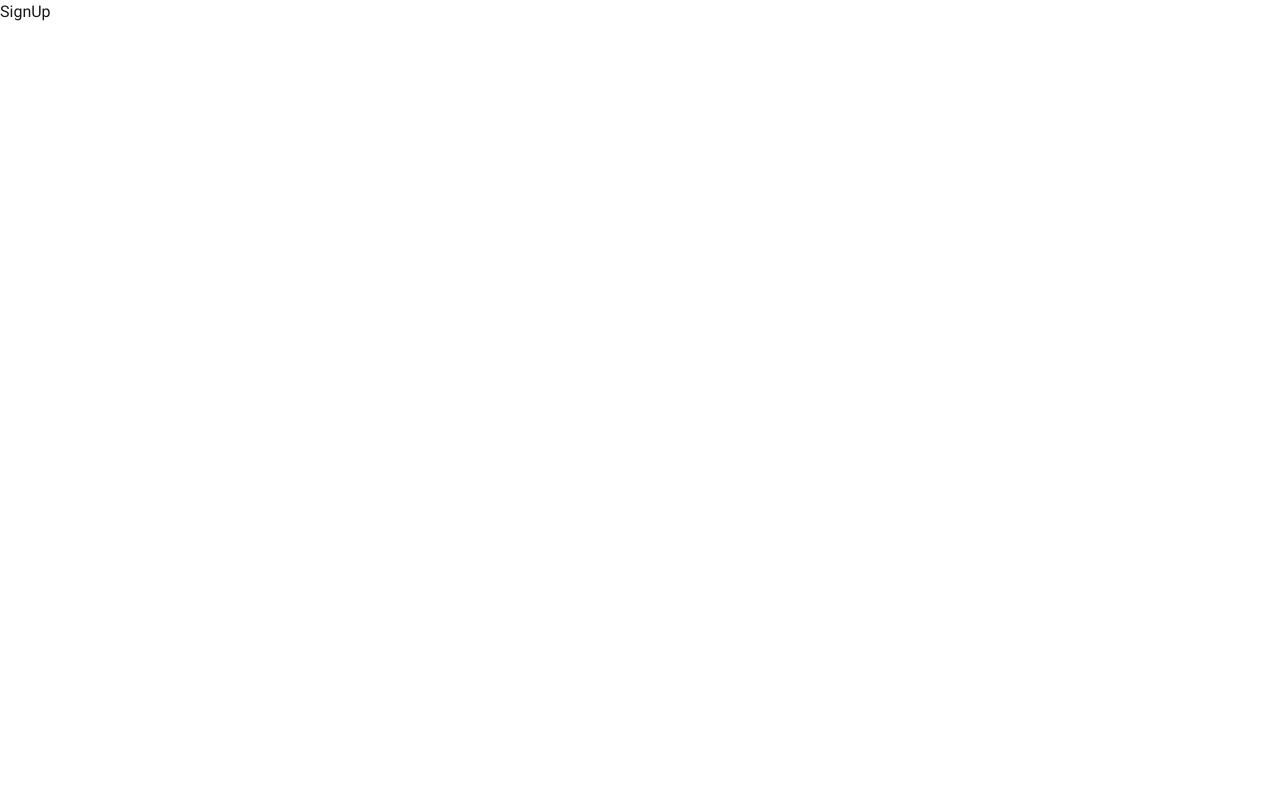
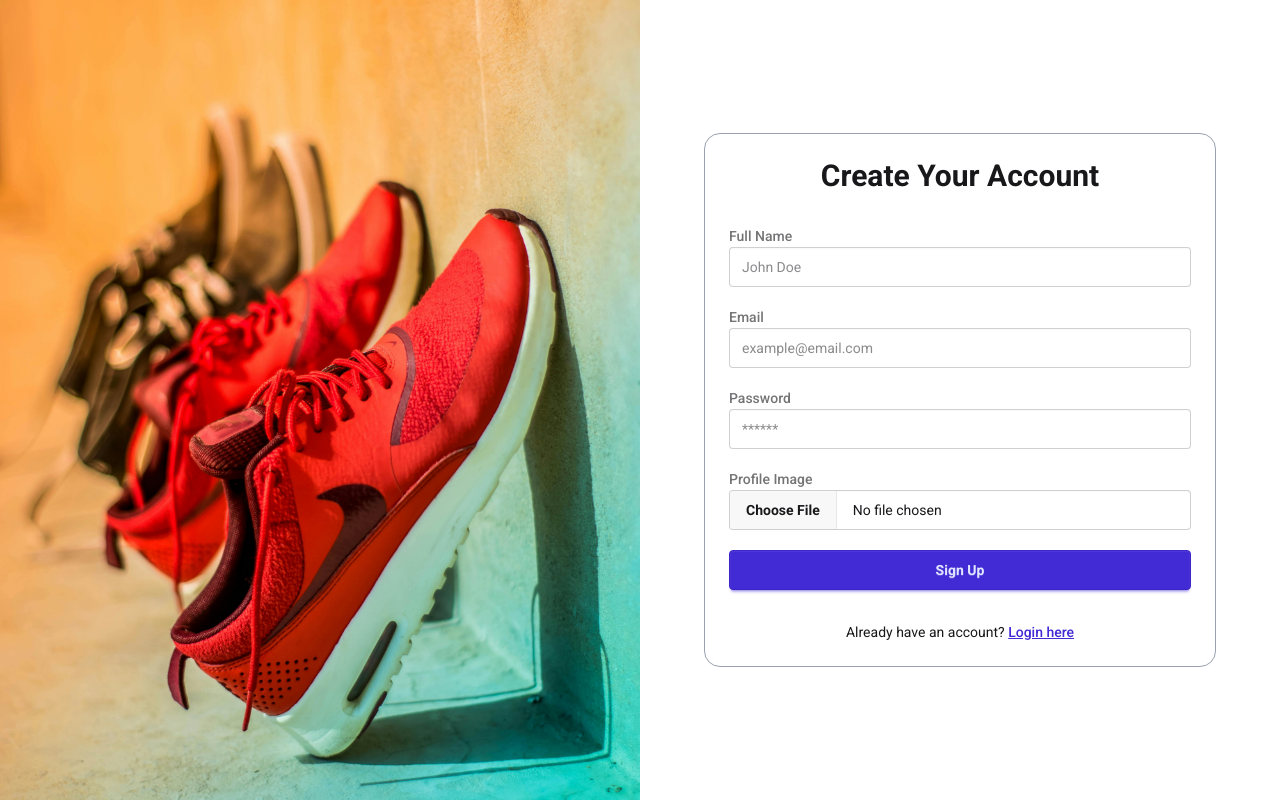
Before and after one commit to MdAkramHossenSujan/ShoeHub, a Next.js app: page /signup in a window 1280 px wide. Built offline with nearby package versions, Linux system fonts and the light colour scheme.

Commit message:
sign up added

```diff
--- /dev/null
+++ b/src/Provider/NextAuthProvider.js
@@ -0,0 +1,12 @@
+"use client"
+import { SessionProvider } from "next-auth/react"
+
+export default function NextAuthSessionProvider({
+  children
+}) {
+  return (
+    <SessionProvider>
+      {children}
+    </SessionProvider>
+  )
+}
--- a/src/app/(authpages)/login/page.jsx
+++ b/src/app/(authpages)/login/page.jsx
@@ -1,13 +1,11 @@
+"use client"
 import React from 'react'
-export const metadata = {
-  title: "Login",
-  description: "Generated by create next app",
-  icons: {
-    icon: "/UrbanKicks-logo-transparent.png"
-  },
-};
+import { useSession, signIn, signOut } from "next-auth/react"
+import Userinfo from '@/app/components/Userinfo'
 export default function Login() {
   return (
-    <div>Login</div>
+    <div><button onClick={() => signIn()}>Sign in</button>
+    <Userinfo/>
+    </div>
   )
 }
--- a/src/app/(authpages)/signup/page.jsx
+++ b/src/app/(authpages)/signup/page.jsx
@@ -1,13 +1,181 @@
-import React from 'react'
-export const metadata = {
-  title: "SignUp",
-  description: "Generated by create next app",
-  icons: {
-    icon: "/UrbanKicks-logo-transparent.png"
-  },
-};
+"use client";
+import React, { useState } from "react";
+import { useForm } from "react-hook-form";
+import axios from "axios";
+import { toast } from "react-hot-toast";
+
 export default function SignUp() {
+  const {
+    register,
+    handleSubmit,
+    formState: { errors },
+    reset,
+  } = useForm();
+
+  const [uploading, setUploading] = useState(false);
+  const [imageUrl, setImageURL] = useState("");
+
+  const handleImageUpload = async (e) => {
+    const file = e.target.files[0];
+    const formData = new FormData();
+    formData.append("image", file);
+
+    try {
+      setUploading(true);
+      const res = await axios.post(
+        `https://api.imgbb.com/1/upload?key=${process.env.NEXT_PUBLIC_IMGBB_KEY}`,
+        formData,
+        {
+          headers: {
+            "Content-Type": "multipart/form-data",
+          },
+        }
+      );
+      setImageURL(res.data.data.url);
+      toast.success("Image Uploaded Successfully ✅");
+    } catch (error) {
+      toast.error("Image Upload Failed ❌");
+      console.error(error);
+    } finally {
+      setUploading(false);
+    }
+  };
+
+  // ✅ Handle Form Submission
+  const onSubmit = async (data) => {
+    const userData = {
+      name: data.name,
+      email: data.email,
+      password: data.password,
+      image: imageUrl,
+    };
+
+    console.log("User Data:", userData);
+
+    try {
+      const res = await axios.post("http://localhost:5000/users", userData);
+      if (res.status === 201) {
+        toast.success("Account created successfully 🎉");
+
+      }
+    } catch (error) {
+      toast.error("Signup failed ❌");
+    }
+    reset()
+    setImageURL('')
+  };
+
   return (
-    <div>SignUp</div>
-  )
+    <div className="min-h-screen max-w-7xl mx-auto flex flex-col md:flex-row">
+      {/* Left Side - Image */}
+      <div className="hidden md:flex md:w-1/2">
+        <img
+          src="/pexels-zaktech90-1027130.jpg"
+          alt="Signup Illustration"
+          className="object-cover w-full h-screen"
+        />
+      </div>
+
+      {/* Right Side - Form */}
+      <div className="flex w-full md:w-1/2 justify-center items-center p-6 md:p-10">
+        <div className="card w-full max-w-lg border border-gray-400 rounded-2xl">
+          <div className="card-body">
+            <h2 className="text-3xl font-bold text-center mb-6">
+              Create Your Account
+            </h2>
+
+            <form onSubmit={handleSubmit(onSubmit)} className="space-y-5">
+              {/* Name */}
+              <div className="form-control">
+                <label className="label font-medium">Full Name</label>
+                <input
+                  type="text"
+                  placeholder="John Doe"
+                  {...register("name", { required: true })}
+                  className="input input-bordered w-full"
+                />
+                {errors.name && (
+                  <span className="text-red-500 text-sm">
+                    Name is required
+                  </span>
+                )}
+              </div>
+
+              {/* Email */}
+              <div className="form-control">
+                <label className="label font-medium">Email</label>
+                <input
+                  type="email"
+                  placeholder="example@email.com"
+                  {...register("email", { required: true })}
+                  className="input input-bordered w-full"
+                />
+                {errors.email && (
+                  <span className="text-red-500 text-sm">
+                    Email is required
+                  </span>
+                )}
+              </div>
+
+              {/* Password */}
+              <div className="form-control">
+                <label className="label font-medium">Password</label>
+                <input
+                  type="password"
+                  placeholder="******"
+                  {...register("password", { required: true, minLength: 6 })}
+                  className="input input-bordered w-full"
+                />
+                {errors.password && (
+                  <span className="text-red-500 text-sm">
+                    Password must be at least 6 characters
+                  </span>
+                )}
+              </div>
+
+              {/* Image Upload */}
+              <div className="form-control">
+                <label className="label font-medium">Profile Image</label>
+                <input
+                  type="file"
+                  accept="image/*"
+                  onChange={handleImageUpload}
+                  className="file-input file-input-bordered w-full"
+                />
+                {uploading && (
+                  <p className="text-blue-500 text-sm">Uploading image...</p>
+                )}
+                {imageUrl && (
+                  <div className="mt-2 flex justify-center">
+                    <img
+                      src={imageUrl}
+                      alt="Uploaded"
+                      className="w-20 h-20 rounded-full border shadow"
+                    />
+                  </div>
+                )}
+              </div>
+
+              {/* Submit */}
+              <button
+                type="submit"
+                className="btn btn-primary w-full"
+                disabled={uploading}
+              >
+                {uploading ? "Please wait..." : "Sign Up"}
+              </button>
+            </form>
+
+            {/* Login Redirect */}
+            <p className="text-center text-sm mt-6">
+              Already have an account?{" "}
+              <a href="/login" className="link link-primary font-medium">
+                Login here
+              </a>
+            </p>
+          </div>
+        </div>
+      </div>
+    </div>
+  );
 }
--- /dev/null
+++ b/src/app/api/auth/[...nextauth]/route.js
@@ -0,0 +1,44 @@
+import NextAuth from "next-auth"
+import CredentialsProvider from "next-auth/providers/credentials"
+const authOptions={
+  providers: [
+  CredentialsProvider({
+    // The name to display on the sign in form (e.g. 'Sign in with...')
+    name: 'Credentials',
+    // The credentials is used to generate a suitable form on the sign in page.
+    // You can specify whatever fields you are expecting to be submitted.
+    // e.g. domain, username, password, 2FA token, etc.
+    // You can pass any HTML attribute to the <input> tag through the object.
+    credentials: {
+      username: { label: "Username", type: "text", placeholder: "jsmith" },
+      password: { label: "Password", type: "password" },
+      email:{label:'Email',type:'email'}
+    },
+    async authorize(credentials, req) {
+        console.log(credentials)
+      // You need to provide your own logic here that takes the credentials
+      // submitted and returns either a object representing a user or value
+      // that is false/null if the credentials are invalid.
+       const user = { id: "1", name: "J Smith", email: "jsmith@example.com" }
+      // You can also use the `req` object to obtain additional parameters
+      // (i.e., the request IP address)
+    //   const res = await fetch("http://localhost:3000/login", {
+    //     method: 'POST',
+    //     body: JSON.stringify(credentials),
+    //     headers: { "Content-Type": "application/json" }
+    //   })
+    //   const user = await res.json()
+console.log(user)
+      // If no error and we have user data, return it
+      if ( user) {
+        return user
+      }
+      // Return null if user data could not be retrieved
+      return null
+    }
+  })
+]
+}
+const handler = NextAuth(authOptions)
+
+export { handler as GET, handler as POST }
--- /dev/null
+++ b/src/app/components/Userinfo.jsx
@@ -0,0 +1,12 @@
+"use client"
+
+import { useSession } from "next-auth/react"
+
+export default function Userinfo() {
+    const session=useSession()
+  return (
+    <div>
+        <p>{JSON.stringify(session)}</p>
+    </div>
+  )
+}
--- a/src/app/layout.js
+++ b/src/app/layout.js
@@ -1,6 +1,7 @@
 import { Roboto } from 'next/font/google';
 import "./globals.css";
 import { Toaster } from 'react-hot-toast';
+import NextAuthSessionProvider from '@/Provider/NextAuthProvider';
 const roboto = Roboto({
   subsets: ['latin'],
   weight: ['400', '500', '700'],
@@ -24,7 +25,8 @@ export const metadata = {
 export default function RootLayout({ children }) {
   return (
     <html lang="en" data-theme="light">
-      <body
+     <NextAuthSessionProvider>
+       <body
         className={`${roboto.className} antialiased min-h-screen`}
       >
        <main>
@@ -32,6 +34,7 @@ export default function RootLayout({ children }) {
          <Toaster position="top-center" reverseOrder={false} />
        </main>
       </body>
+     </NextAuthSessionProvider>
     </html>
   );
 }
```
Also changed, not shown: public/pexels-zaktech90-1027130.jpg (added).
